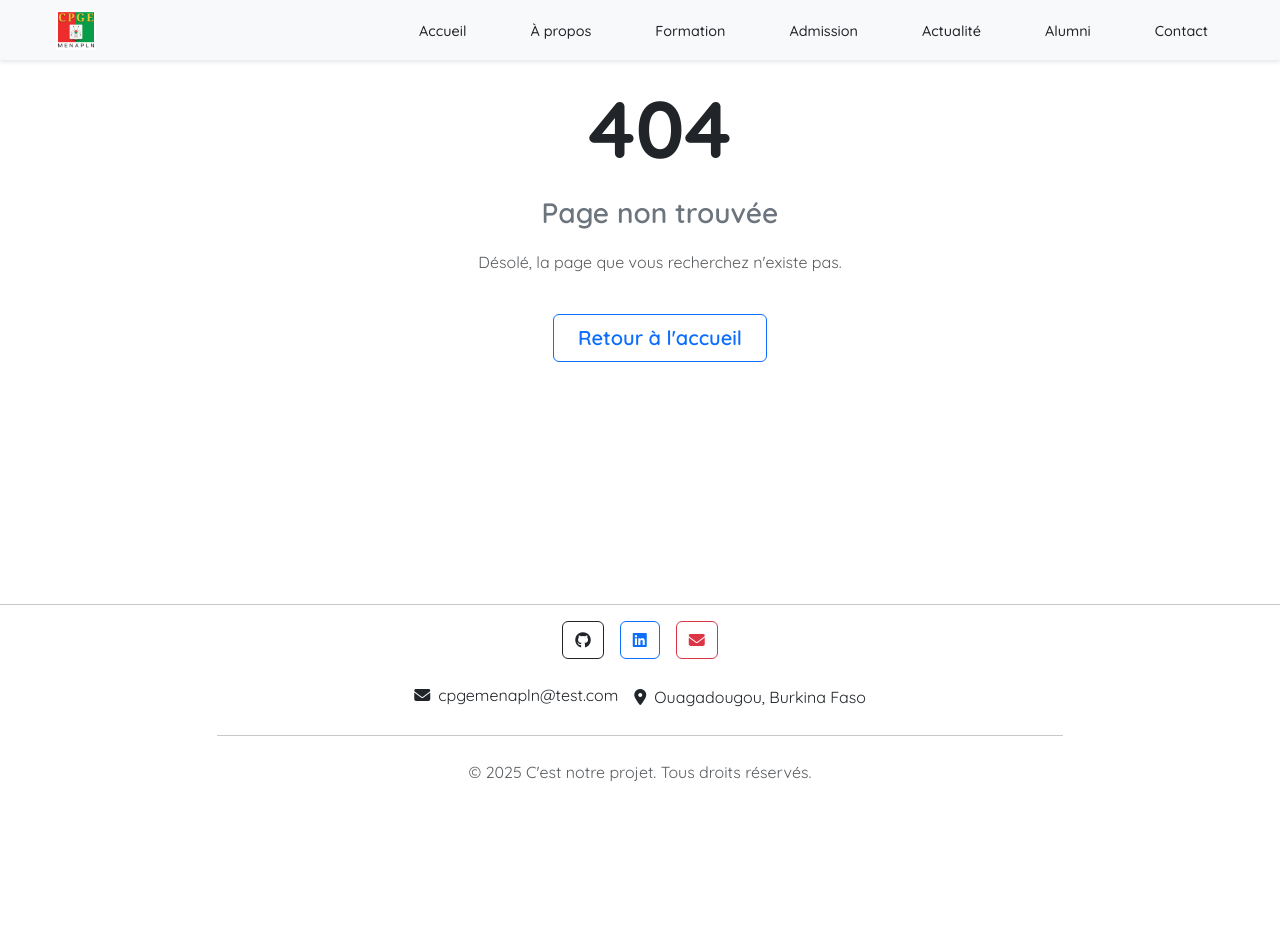
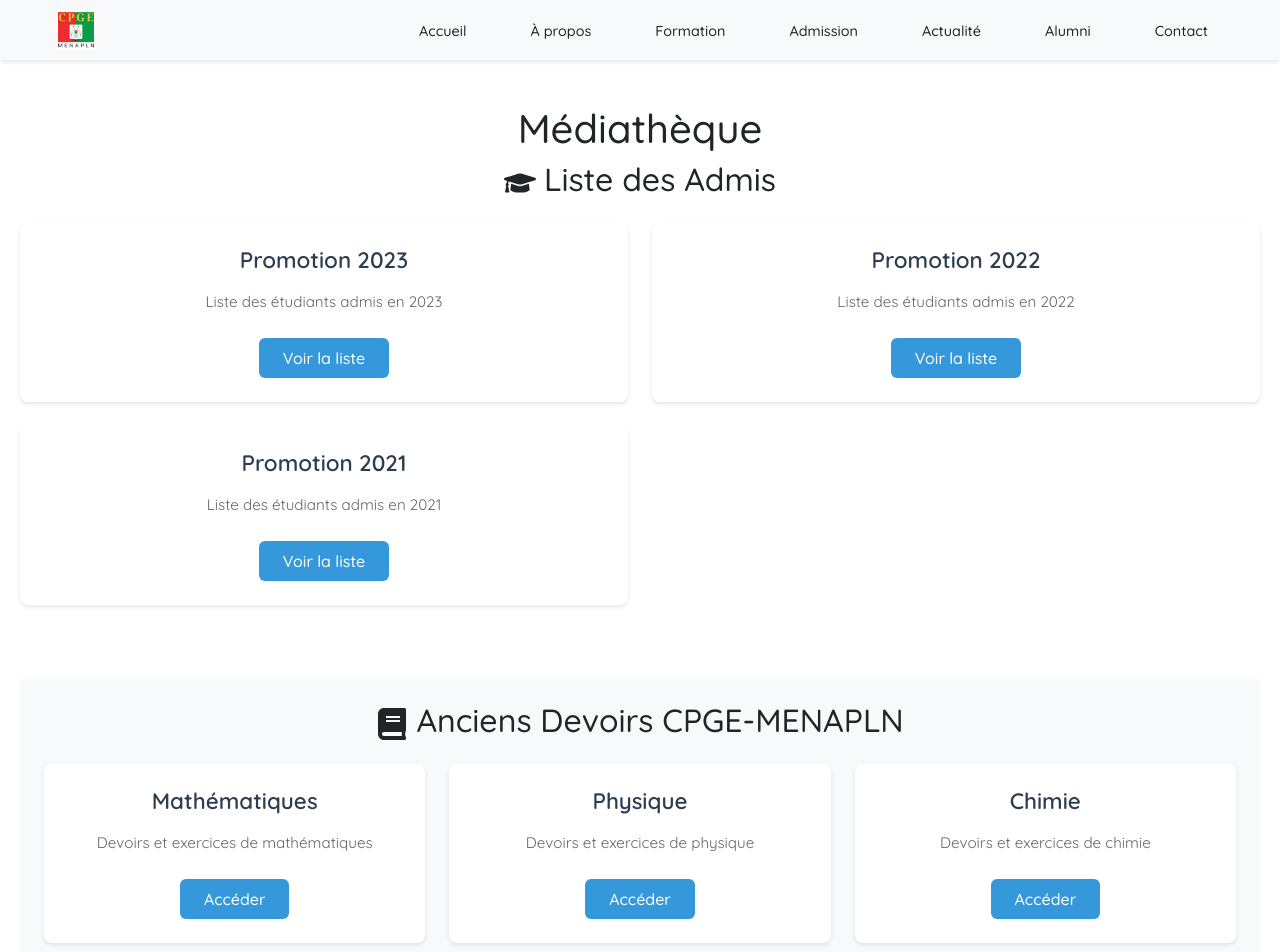
Before and after one commit to AzizAVERIBOU/Ecole_bf, a React (Vite) app: page /mediatheque in a window 1280 px wide. Shown: the top 952 px of the page. Before the commit the page ends 800 px from the top, so only its background shows below. Built offline with nearby package versions, Linux system fonts and the light colour scheme.

Commit message:
Ajout de la page Médiathèque avec ses sections et styles

```diff
--- /dev/null
+++ b/src/pages/Mediatheque.jsx
@@ -0,0 +1,189 @@
+import React from 'react';
+import { FaGraduationCap, FaBook, FaFileAlt, FaTrophy } from 'react-icons/fa';
+import '../styles/Mediatheque.css';
+
+const Mediatheque = () => {
+  return (
+    <div className="container py-5">
+      {/* Section Héro */}
+      <h1 className="mt-4">Médiathèque</h1>
+
+      {/* Section Liste des Admis */}
+      <section className="about-section mb-5">
+        <h2 className="text-center mb-4">
+          <FaGraduationCap className="me-2" />
+          Liste des Admis
+        </h2>
+        <div className="row">
+          {/* 2023 */}
+          <div className="col-md-6 mb-4">
+            <div className="card h-100">
+              <div className="card-body">
+                <h3 className="card-title">Promotion 2023</h3>
+                <p className="card-text">
+                  Liste des étudiants admis en 2023
+                </p>
+                <button className="btn btn-primary">Voir la liste</button>
+              </div>
+            </div>
+          </div>
+          {/* 2022 */}
+          <div className="col-md-6 mb-4">
+            <div className="card h-100">
+              <div className="card-body">
+                <h3 className="card-title">Promotion 2022</h3>
+                <p className="card-text">
+                  Liste des étudiants admis en 2022
+                </p>
+                <button className="btn btn-primary">Voir la liste</button>
+              </div>
+            </div>
+          </div>
+          {/* 2021 */}
+          <div className="col-md-6 mb-4">
+            <div className="card h-100">
+              <div className="card-body">
+                <h3 className="card-title">Promotion 2021</h3>
+                <p className="card-text">
+                  Liste des étudiants admis en 2021
+                </p>
+                <button className="btn btn-primary">Voir la liste</button>
+              </div>
+            </div>
+          </div>
+        </div>
+      </section>
+
+      {/* Section Anciens Devoirs CPGE-MENAPLN */}
+      <section className="formations-section bg-light p-4 rounded mb-5">
+        <h2 className="text-center mb-4">
+          <FaBook className="me-2" />
+          Anciens Devoirs CPGE-MENAPLN
+        </h2>
+        <div className="row">
+          <div className="col-md-4 mb-4">
+            <div className="card h-100">
+              <div className="card-body">
+                <h3 className="card-title">Mathématiques</h3>
+                <p className="card-text">
+                  Devoirs et exercices de mathématiques
+                </p>
+                <button className="btn btn-primary">Accéder</button>
+              </div>
+            </div>
+          </div>
+          <div className="col-md-4 mb-4">
+            <div className="card h-100">
+              <div className="card-body">
+                <h3 className="card-title">Physique</h3>
+                <p className="card-text">
+                  Devoirs et exercices de physique
+                </p>
+                <button className="btn btn-primary">Accéder</button>
+              </div>
+            </div>
+          </div>
+          <div className="col-md-4 mb-4">
+            <div className="card h-100">
+              <div className="card-body">
+                <h3 className="card-title">Chimie</h3>
+                <p className="card-text">
+                  Devoirs et exercices de chimie
+                </p>
+                <button className="btn btn-primary">Accéder</button>
+              </div>
+            </div>
+          </div>
+        </div>
+      </section>
+
+      {/* Section Anciens Devoirs CPGE */}
+      <section className="about-section mb-5">
+        <h2 className="text-center mb-4">
+          <FaFileAlt className="me-2" />
+          Anciens Devoirs CPGE
+        </h2>
+        <div className="row">
+          <div className="col-md-4 mb-4">
+            <div className="card h-100">
+              <div className="card-body">
+                <h3 className="card-title">Mathématiques</h3>
+                <p className="card-text">
+                  Devoirs et exercices de mathématiques
+                </p>
+                <button className="btn btn-primary">Accéder</button>
+              </div>
+            </div>
+          </div>
+          <div className="col-md-4 mb-4">
+            <div className="card h-100">
+              <div className="card-body">
+                <h3 className="card-title">Physique</h3>
+                <p className="card-text">
+                  Devoirs et exercices de physique
+                </p>
+                <button className="btn btn-primary">Accéder</button>
+              </div>
+            </div>
+          </div>
+          <div className="col-md-4 mb-4">
+            <div className="card h-100">
+              <div className="card-body">
+                <h3 className="card-title">Chimie</h3>
+                <p className="card-text">
+                  Devoirs et exercices de chimie
+                </p>
+                <button className="btn btn-primary">Accéder</button>
+              </div>
+            </div>
+          </div>
+        </div>
+      </section>
+
+      {/* Section Anciens Concours */}
+      <section className="formations-section bg-light p-4 rounded">
+        <h2 className="text-center mb-4">
+          <FaTrophy className="me-2" />
+          Anciens Concours
+        </h2>
+        <div className="row">
+          <div className="col-md-4 mb-4">
+            <div className="card h-100">
+              <div className="card-body">
+                <h3 className="card-title">Concours 2023</h3>
+                <p className="card-text">
+                  Sujets et corrigés des concours 2023
+                </p>
+                <button className="btn btn-primary">Accéder</button>
+              </div>
+            </div>
+          </div>
+          <div className="col-md-4 mb-4">
+            <div className="card h-100">
+              <div className="card-body">
+                <h3 className="card-title">Concours 2022</h3>
+                <p className="card-text">
+                  Sujets et corrigés des concours 2022
+                </p>
+                <button className="btn btn-primary">Accéder</button>
+              </div>
+            </div>
+          </div>
+          <div className="col-md-4 mb-4">
+            <div className="card h-100">
+              <div className="card-body">
+                <h3 className="card-title">Concours 2021</h3>
+                <p className="card-text">
+                  Sujets et corrigés des concours 2021
+                </p>
+                <button className="btn btn-primary">Accéder</button>
+              </div>
+            </div>
+          </div>
+        </div>
+      </section>
+    </div>
+  );
+};
+
+export default Mediatheque;
--- a/src/routes/routes.jsx
+++ b/src/routes/routes.jsx
@@ -7,6 +7,7 @@ const Admission = lazy(() => import("./../pages/Admission"));
 const Actualite = lazy(() => import("./../pages/Actualite"));
 const Alumni = lazy(() => import("./../pages/Alumni"));
 const Contact = lazy(() => import("./../pages/Contact"));
+const Mediatheque = lazy(() => import("./../pages/Mediatheque"));
 const _404 = lazy(() => import("./../pages/_404"));
 
 const routes = [
@@ -17,6 +18,7 @@ const routes = [
   { path: "/actualite", element: <Actualite /> },
   { path: "/alumni", element: <Alumni /> },
   { path: "/contact", element: <Contact /> },
+  { path: "/mediatheque", element: <Mediatheque /> },
   { path: "*", element: <_404 /> },
 ];
 
--- /dev/null
+++ b/src/styles/Mediatheque.css
@@ -0,0 +1,138 @@
+/* Styles pour la page Médiathèque */
+.mediatheque-container {
+  background-color: #f5f5f5;
+  min-height: 100vh;
+  padding: 2rem 0;
+  display: flex;
+  flex-direction: column;
+  align-items: center;
+}
+
+.mediatheque-header {
+  background: linear-gradient(rgba(0, 0, 0, 0.7), rgba(0, 0, 0, 0.7)),
+              url('/images/library-bg.jpg') center/cover no-repeat;
+  padding: 4rem 0;
+  margin-bottom: 3rem;
+  color: white;
+  text-align: center;
+  width: 100%;
+}
+
+.container {
+  max-width: 1200px;
+  margin: 0 auto;
+  width: 100%;
+  padding: 0 15px;
+}
+
+.mediatheque-header h1 {
+  font-size: 2.5rem;
+  font-weight: 700;
+  margin-bottom: 1rem;
+  text-shadow: 2px 2px 4px rgba(0, 0, 0, 0.5);
+}
+
+.mediatheque-header p {
+  font-size: 1.2rem;
+  opacity: 0.9;
+}
+
+.section-title {
+  color: #2c3e50;
+  font-size: 1.8rem;
+  font-weight: 600;
+  margin-bottom: 2rem;
+  padding-bottom: 0.5rem;
+  border-bottom: 3px solid #3498db;
+  display: inline-block;
+}
+
+.card {
+  background: white;
+  border: none;
+  border-radius: 8px;
+  box-shadow: 0 2px 4px rgba(0, 0, 0, 0.1);
+  transition: all 0.3s ease;
+  overflow: hidden;
+  height: 100%;
+  text-align: center;
+}
+
+.card:hover {
+  transform: translateY(-5px);
+  box-shadow: 0 5px 15px rgba(0, 0, 0, 0.2);
+}
+
+.card-body {
+  padding: 1.5rem;
+  display: flex;
+  flex-direction: column;
+  align-items: center;
+  justify-content: center;
+  height: 100%;
+}
+
+.card-title {
+  color: #2c3e50;
+  font-size: 1.4rem;
+  font-weight: 600;
+  margin-bottom: 1rem;
+  text-align: center;
+}
+
+.card-text {
+  color: #666;
+  font-size: 0.95rem;
+  line-height: 1.6;
+  text-align: center;
+  margin-bottom: 1.5rem;
+}
+
+.btn-primary {
+  background-color: #3498db;
+  border: none;
+  padding: 0.5rem 1.5rem;
+  font-weight: 500;
+  transition: all 0.3s ease;
+  margin-top: auto;
+}
+
+.btn-primary:hover {
+  background-color: #2980b9;
+  transform: translateY(-2px);
+}
+
+.section {
+  background: white;
+  padding: 2rem;
+  border-radius: 10px;
+  box-shadow: 0 2px 10px rgba(0, 0, 0, 0.05);
+  margin-bottom: 3rem;
+  text-align: center;
+}
+
+/* Styles pour les icônes */
+.card-icon {
+  font-size: 2rem;
+  color: #3498db;
+  margin-bottom: 1rem;
+}
+
+/* Responsive Design */
+@media (max-width: 768px) {
+  .mediatheque-header {
+    padding: 3rem 0;
+  }
+
+  .mediatheque-header h1 {
+    font-size: 2rem;
+  }
+
+  .section {
+    padding: 1.5rem;
+  }
+
+  .card {
+    margin-bottom: 1.5rem;
+  }
+}
```
